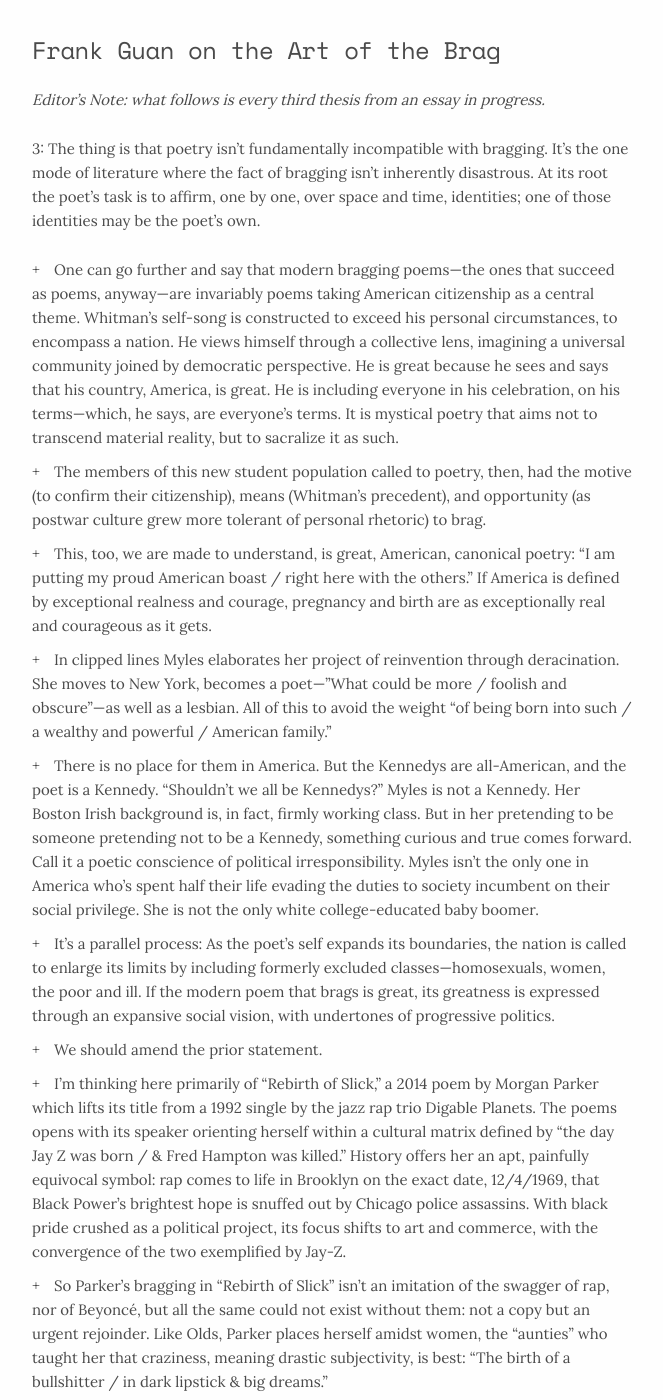
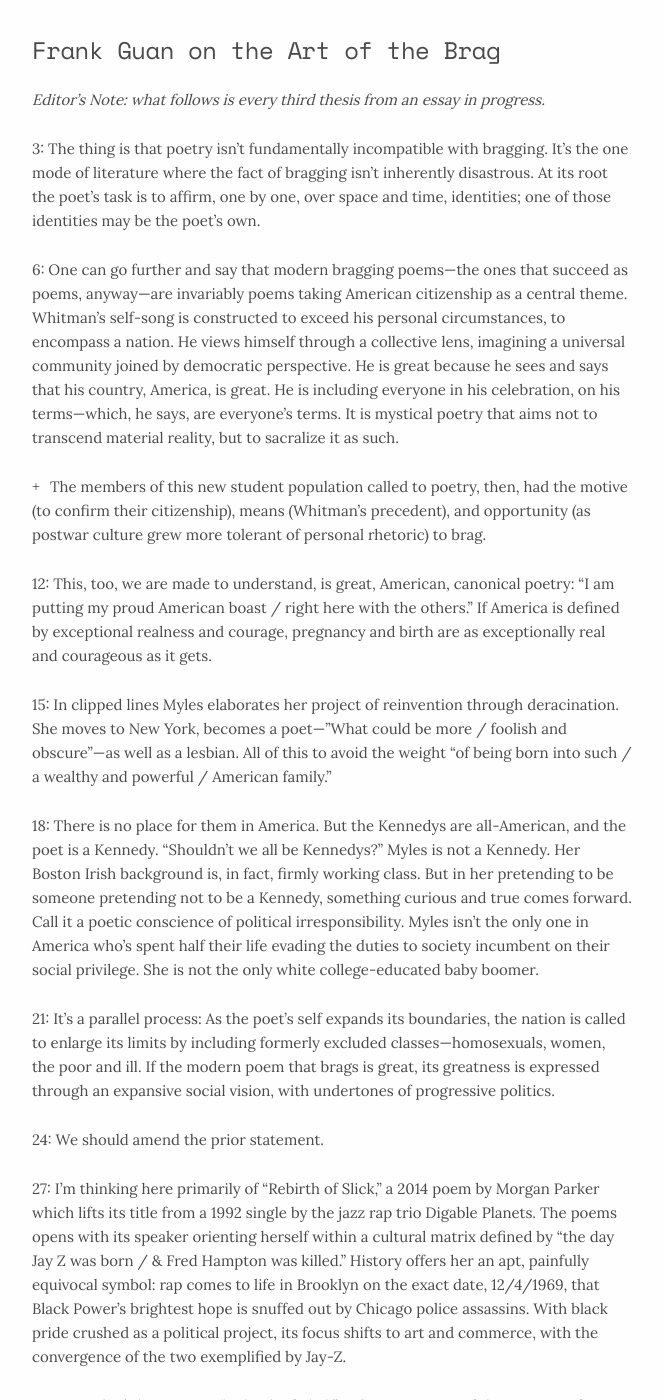
Before and after one commit to brandonkreitler/brandonkreitler.github.io, a Jekyll site: the page built from _posts/2018-10-22-Guan-Bragging.md, in a window 1280 px wide and 1400 px high, scrolled down 529 px. Shown: the whole window, without its empty margins (308-971 px from the left). Built offline with Jekyll 4.4.1, drawn with Linux system fonts in a browser that asks for light colours; some of the changed lines change nothing that is shown; some of the changed text lies outside the part shown.

Commit message:
Update 2018-10-22-Guan-Bragging.md

```diff
--- a/_posts/2018-10-22-Guan-Bragging.md
+++ b/_posts/2018-10-22-Guan-Bragging.md
@@ -7,24 +7,24 @@ _Editor’s Note: what follows is every third thesis from an essay in progress._
 
 3: The thing is that poetry isn't fundamentally incompatible with bragging. It's the one mode of literature where the fact of bragging isn't inherently disastrous. At its root the poet's task is to affirm, one by one, over space and time, identities; one of those identities may be the poet's own.
 
-6. One can go further and say that modern bragging poems—the ones that succeed as poems, anyway—are invariably poems taking American citizenship as a central theme. Whitman's self-song is constructed to exceed his personal circumstances, to encompass a nation. He views himself through a collective lens, imagining a universal community joined by democratic perspective. He is great because he sees and says that his country, America, is great. He is including everyone in his celebration, on his terms—which, he says, are everyone's terms. It is mystical poetry that aims not to transcend material reality, but to sacralize it as such.
+6: One can go further and say that modern bragging poems—the ones that succeed as poems, anyway—are invariably poems taking American citizenship as a central theme. Whitman's self-song is constructed to exceed his personal circumstances, to encompass a nation. He views himself through a collective lens, imagining a universal community joined by democratic perspective. He is great because he sees and says that his country, America, is great. He is including everyone in his celebration, on his terms—which, he says, are everyone's terms. It is mystical poetry that aims not to transcend material reality, but to sacralize it as such.
 
 9. The members of this new student population called to poetry, then, had the motive (to confirm their citizenship), means (Whitman's precedent), and opportunity (as postwar culture grew more tolerant of personal rhetoric) to brag.
 
-12. This, too, we are made to understand, is great, American, canonical poetry: "I am putting my proud American boast / right here with the others." If America is defined by exceptional realness and courage, pregnancy and birth are as exceptionally real and courageous as it gets.
+12: This, too, we are made to understand, is great, American, canonical poetry: "I am putting my proud American boast / right here with the others." If America is defined by exceptional realness and courage, pregnancy and birth are as exceptionally real and courageous as it gets.
 
-15. In clipped lines Myles elaborates her project of reinvention through deracination. She moves to New York, becomes a poet—"What could be more / foolish and obscure"—as well as a lesbian. All of this to avoid the weight "of being born into such / a wealthy and powerful / American family."
+15: In clipped lines Myles elaborates her project of reinvention through deracination. She moves to New York, becomes a poet—"What could be more / foolish and obscure"—as well as a lesbian. All of this to avoid the weight "of being born into such / a wealthy and powerful / American family."
 
-18. There is no place for them in America. But the Kennedys are all-American, and the poet is a Kennedy. "Shouldn't we all be Kennedys?" Myles is not a Kennedy. Her Boston Irish background is, in fact, firmly working class. But in her pretending to be someone pretending not to be a Kennedy, something curious and true comes forward. Call it a poetic conscience of political irresponsibility. Myles isn't the only one in America who's spent half their life evading the duties to society incumbent on their social privilege. She is not the only white college-educated baby boomer.
+18: There is no place for them in America. But the Kennedys are all-American, and the poet is a Kennedy. "Shouldn't we all be Kennedys?" Myles is not a Kennedy. Her Boston Irish background is, in fact, firmly working class. But in her pretending to be someone pretending not to be a Kennedy, something curious and true comes forward. Call it a poetic conscience of political irresponsibility. Myles isn't the only one in America who's spent half their life evading the duties to society incumbent on their social privilege. She is not the only white college-educated baby boomer.
 
-21. It's a parallel process: As the poet's self expands its boundaries, the nation is called to enlarge its limits by including formerly excluded classes—homosexuals, women, the poor and ill. If the modern poem that brags is great, its greatness is expressed through an expansive social vision, with undertones of progressive politics.
+21: It's a parallel process: As the poet's self expands its boundaries, the nation is called to enlarge its limits by including formerly excluded classes—homosexuals, women, the poor and ill. If the modern poem that brags is great, its greatness is expressed through an expansive social vision, with undertones of progressive politics.
 
-24. We should amend the prior statement.
+24: We should amend the prior statement.
 
-27. I'm thinking here primarily of "Rebirth of Slick," a 2014 poem by Morgan Parker which lifts its title from a 1992 single by the jazz rap trio Digable Planets. The poems opens with its speaker orienting herself within a cultural matrix defined by "the day Jay Z was born / & Fred Hampton was killed." History offers her an apt, painfully equivocal symbol: rap comes to life in Brooklyn on the exact date, 12/4/1969, that Black Power's brightest hope is snuffed out by Chicago police assassins. With black pride crushed as a political project, its focus shifts to art and commerce, with the convergence of the two exemplified by Jay-Z.
+27: I'm thinking here primarily of "Rebirth of Slick," a 2014 poem by Morgan Parker which lifts its title from a 1992 single by the jazz rap trio Digable Planets. The poems opens with its speaker orienting herself within a cultural matrix defined by "the day Jay Z was born / & Fred Hampton was killed." History offers her an apt, painfully equivocal symbol: rap comes to life in Brooklyn on the exact date, 12/4/1969, that Black Power's brightest hope is snuffed out by Chicago police assassins. With black pride crushed as a political project, its focus shifts to art and commerce, with the convergence of the two exemplified by Jay-Z.
 
-30. So Parker's bragging in "Rebirth of Slick" isn't an imitation of the swagger of rap, nor of Beyoncé, but all the same could not exist without them: not a copy but an urgent rejoinder. Like Olds, Parker places herself amidst women, the "aunties" who taught her that craziness, meaning drastic subjectivity, is best: "The birth of a bullshitter / in dark lipstick & big dreams."
+30: So Parker's bragging in "Rebirth of Slick" isn't an imitation of the swagger of rap, nor of Beyoncé, but all the same could not exist without them: not a copy but an urgent rejoinder. Like Olds, Parker places herself amidst women, the "aunties" who taught her that craziness, meaning drastic subjectivity, is best: "The birth of a bullshitter / in dark lipstick & big dreams."
 
-33. All American dreaming aside, perhaps the real question is not what one opts to brag about so much as what one has to brag against.
+33: All American dreaming aside, perhaps the real question is not what one opts to brag about so much as what one has to brag against.
 
 [Frank is a former poet in New York]
```
